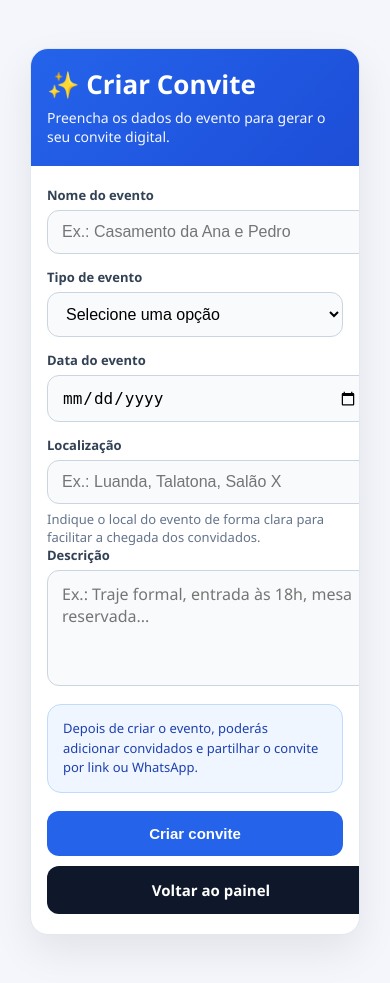
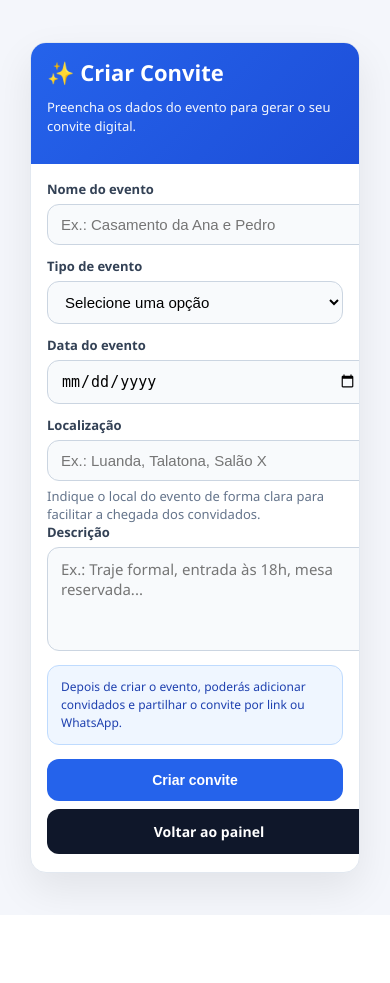
Before and after one commit to 9free13-sys/invitation-app, a Django app: page /create/ in a window 390 px wide. Shown: the part 162-1145 px from the top of the page. After the commit the page ends 1077 px from the top, so only its background shows below. Run offline with Django 5.2, Linux system fonts and the light colour scheme.

Commit message:
melhorar versão celular

```diff
--- a/templates/create_invite.html
+++ b/templates/create_invite.html
@@ -24,13 +24,15 @@
     }
 
     .form-header h1 {
-        margin: 0 0 8px 0;
-        font-size: 34px;
-    }
+    margin: 0 0 8px 0;
+    font-size: 30px;
+}
 
     .form-header p {
-        margin: 0;
-        font-size: 16px;
+       .form-header p {
+    margin: 0;
+    font-size: 15px;
+}
         opacity: 0.95;
     }
 
@@ -163,30 +165,36 @@
 
     @media (max-width: 700px) {
     .form-page {
-        margin: 18px auto;
+        margin: 12px auto;
+        max-width: 100%;
     }
 
     .form-card {
-        border-radius: 18px;
+        border-radius: 16px;
     }
 
-    .form-header,
+    .form-header {
+        padding: 16px 16px;
+    }
+
     .form-body {
-        padding: 20px 16px;
+        padding: 16px 16px 18px;
     }
 
     .form-header h1 {
-        font-size: 26px;
+        font-size: 22px;
         line-height: 1.2;
+        margin-bottom: 6px;
     }
 
     .form-header p {
-        font-size: 14px;
+        font-size: 13px;
+        line-height: 1.4;
     }
 
     .form-grid {
         grid-template-columns: 1fr;
-        gap: 14px;
+        gap: 12px;
     }
 
     .form-group.full {
@@ -201,34 +209,34 @@
     .form-group input,
     .form-group select,
     .form-group textarea {
-        padding: 12px 14px;
-        font-size: 16px;
+        padding: 11px 13px;
+        font-size: 15px;
         border-radius: 12px;
     }
 
     .form-group textarea {
-        min-height: 90px;
+        min-height: 80px;
     }
 
     .helper-box {
-        margin-top: 18px;
-        padding: 14px 15px;
-        font-size: 13px;
-        border-radius: 14px;
+        margin-top: 14px;
+        padding: 12px 13px;
+        font-size: 12px;
+        border-radius: 12px;
     }
 
     .actions {
-        margin-top: 18px;
+        margin-top: 14px;
         flex-direction: column;
-        gap: 10px;
+        gap: 8px;
     }
 
     .submit-btn,
     .back-link {
         width: 100%;
         min-width: 100%;
-        padding: 14px 16px;
-        font-size: 15px;
+        padding: 13px 14px;
+        font-size: 14px;
         border-radius: 12px;
     }
 }
```
